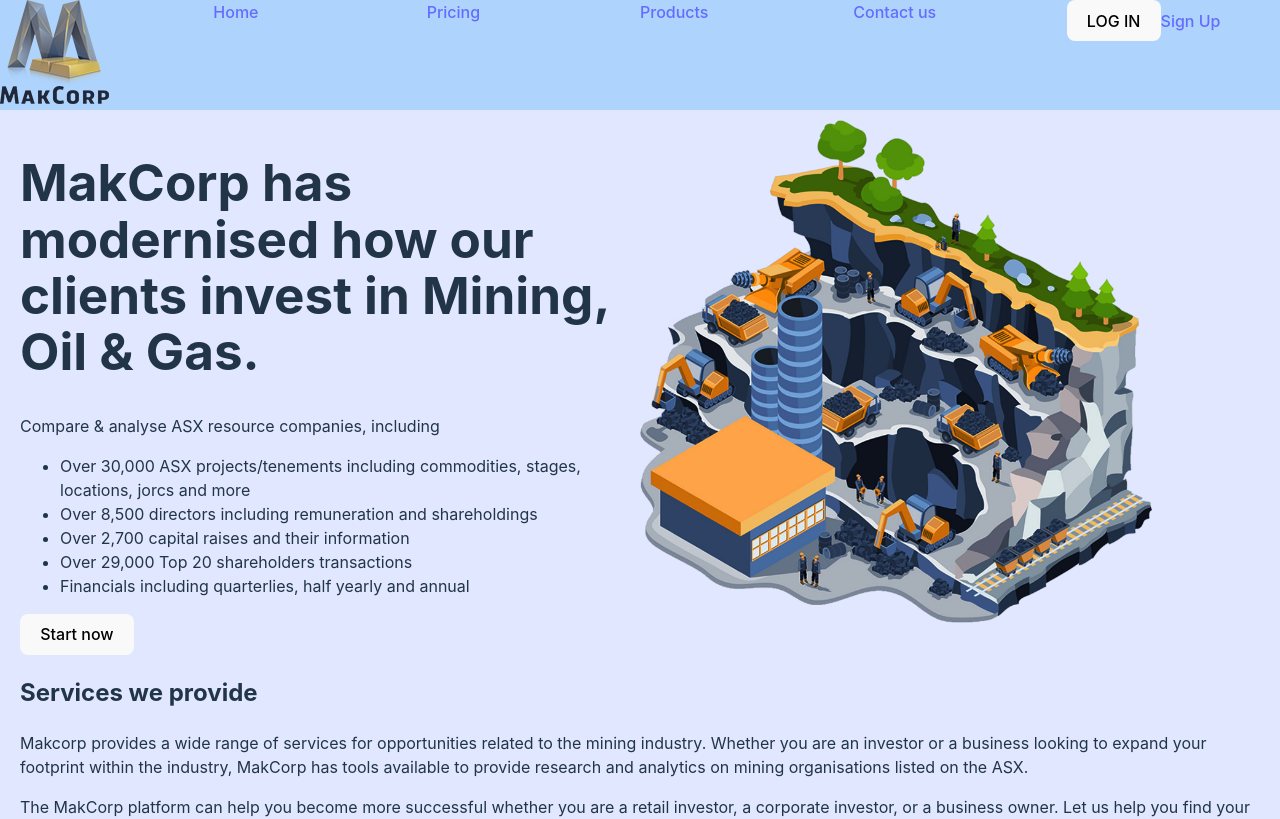
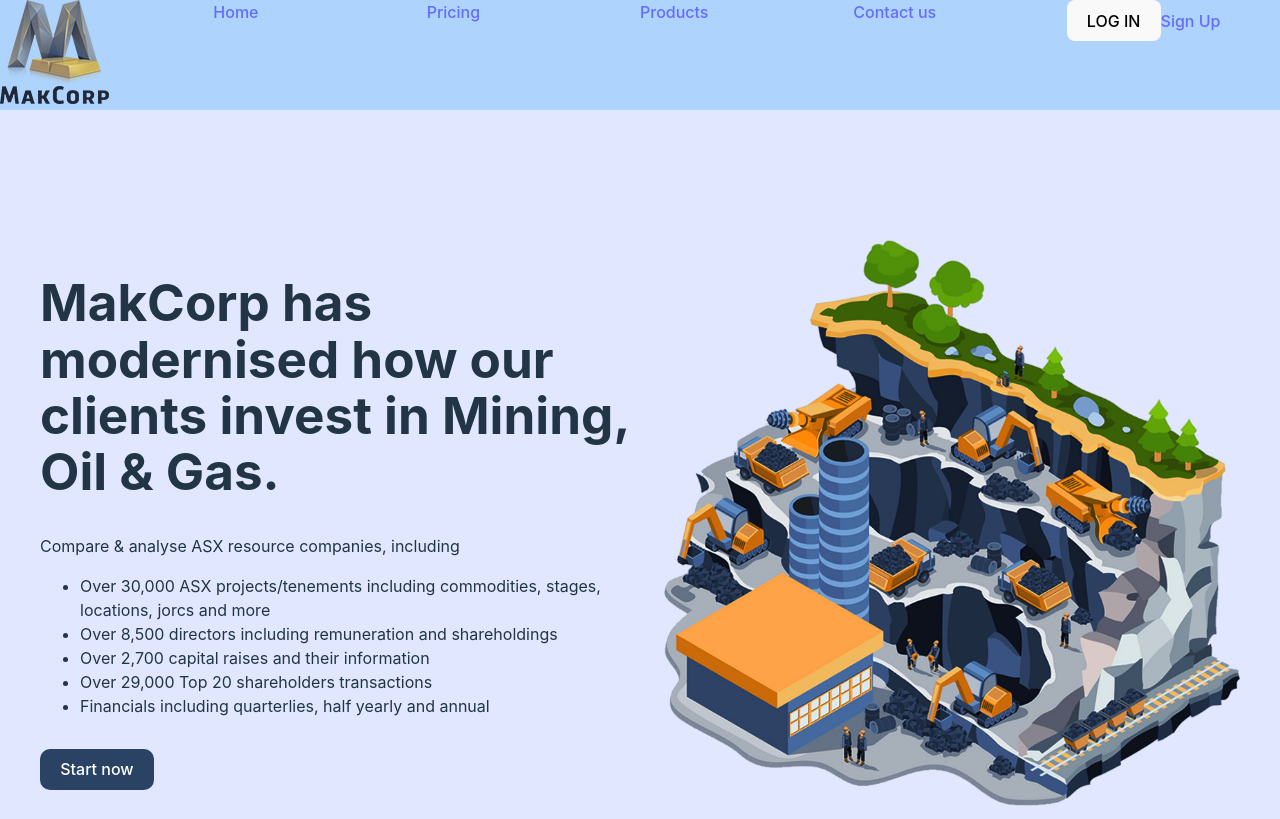
Before and after one commit to jayshah41/Puzzled, a React (Vite) app: page / in a window 1280 px wide. Shown: the top 819 px of the page. Built offline with nearby package versions, Linux system fonts and the light colour scheme.

Commit message:
Enhance Hero component with standard padding and default button styles

```diff
--- a/src/components/Hero.jsx
+++ b/src/components/Hero.jsx
@@ -4,7 +4,7 @@
 
 const Hero = () => {
   return (
-    <div className="two-card-container">
+    <div className="two-card-container standard-padding">
       <div>
         <h1>MakCorp has modernised how our clients invest in Mining, Oil & Gas.</h1>
                 <p>Compare & analyse ASX resource companies, including</p>
@@ -15,9 +15,9 @@
           <li>Over 29,000 Top 20 shareholders transactions</li>
           <li>Financials including quarterlies, half yearly and annual</li>
         </ul>
-        <button>Start now</button>
+        <button className="defulatButton">Start now</button>
       </div>
-      <img src={hero} style={{ width: '40vw' }}></img>
+      <img src={hero} style={{ width: '45vw', paddingLeft: "35px" }}></img>
     </div>
   );
 };
```
